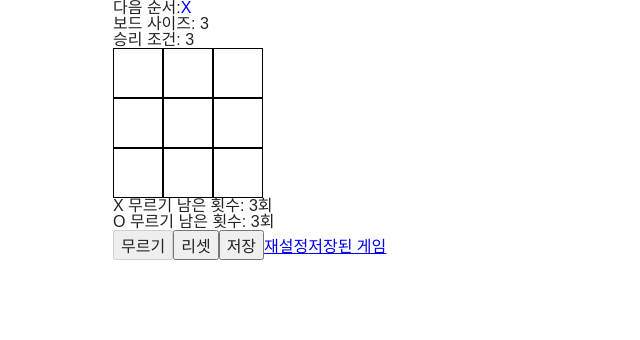
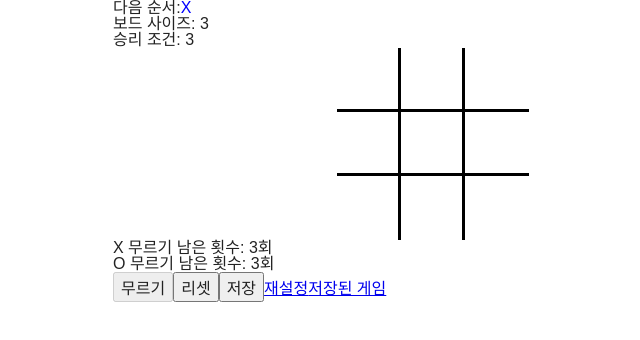
Before and after one commit to jk1635/tic-tac-toe, a React (Create React App) app: page /board in a window 1280 px wide. Shown: the top 340 px of the page, without its empty margins (207-847 px from the left). Built offline with nearby package versions, Linux system fonts and the light colour scheme.

Commit message:
feat: Board에 스타일 적용

```diff
--- /dev/null
+++ b/src/components/GameBoard/GameBoard.styled.ts
@@ -0,0 +1,21 @@
+import styled from '@emotion/styled';
+
+const BoardContainer = styled.div`
+    display: flex;
+    flex-direction: column;
+    justify-content: center;
+    align-items: center;
+`;
+
+const Cell = styled.div<{ isLastCell: boolean; isLastRow: boolean; color: string; boardSize: number }>`
+    display: flex;
+    justify-content: center;
+    align-items: center;
+    width: calc(min(${({ boardSize }) => 100 / boardSize}vw, 4rem));
+    height: calc(min(${({ boardSize }) => 100 / boardSize}vw, 4rem));
+    border-bottom: ${({ isLastRow }) => (isLastRow ? 'none' : '3px solid black')};
+    border-right: ${({ isLastCell }) => (isLastCell ? 'none' : '3px solid black')};
+    color: ${({ color }) => color};
+`;
+
+export { BoardContainer, Cell };
--- a/src/components/GameBoard/GameBoard.tsx
+++ b/src/components/GameBoard/GameBoard.tsx
@@ -5,6 +5,8 @@ import { PLAYER_1, PLAYER_2 } from 'constants/gameConstants';
 import useGameStatus from 'hooks/useGameStatus';
 import { boardState, gameSettingsState, gameStatusState } from 'stores/atoms';
 import { Move } from 'types';
+
+import * as S from './GameBoard.styled';
 
 const GameBoard = () => {
     const [gameSettings] = useRecoilState(gameSettingsState);
@@ -48,32 +50,28 @@ const GameBoard = () => {
     };
 
     return (
-        <div>
+        <S.BoardContainer>
             {board.map((row, rowIndex) => (
                 <div key={rowIndex} style={{ display: 'flex' }}>
                     {row.map((cell, cellIndex) => {
                         const checkPlayer = gameSettings.players.find(player => player.id === cell.playerId);
+                        const playerColor = checkPlayer ? checkPlayer.color : 'black';
                         return (
-                            <div
+                            <S.Cell
                                 key={cellIndex}
+                                isLastRow={rowIndex === board.length - 1}
+                                isLastCell={cellIndex === board.length - 1}
                                 onClick={() => handleCellClick(rowIndex, cellIndex)}
-                                style={{
-                                    width: '50px',
-                                    height: '50px',
-                                    border: '1px solid black',
-                                    display: 'flex',
-                                    justifyContent: 'center',
-                                    alignItems: 'center',
-                                    color: checkPlayer?.color || 'black',
-                                }}
+                                color={playerColor}
+                                boardSize={board.length}
                             >
                                 {checkPlayer?.mark || ''}
-                            </div>
+                            </S.Cell>
                         );
                     })}
                 </div>
             ))}
-        </div>
+        </S.BoardContainer>
     );
 };
 
```
Also changed, not shown: src/components/GameBoard/index.ts (renamed from src/components/GameBoard/index.tsx), src/components/Layout/index.ts (renamed from src/components/Layout/index.tsx), src/components/PlayAction/index.ts (renamed from src/components/PlayAction/index.tsx), src/components/Select/index.ts (renamed from src/components/Select/index.tsx), src/components/StatusIndicator/index.ts (renamed from src/components/StatusIndicator/index.tsx).
